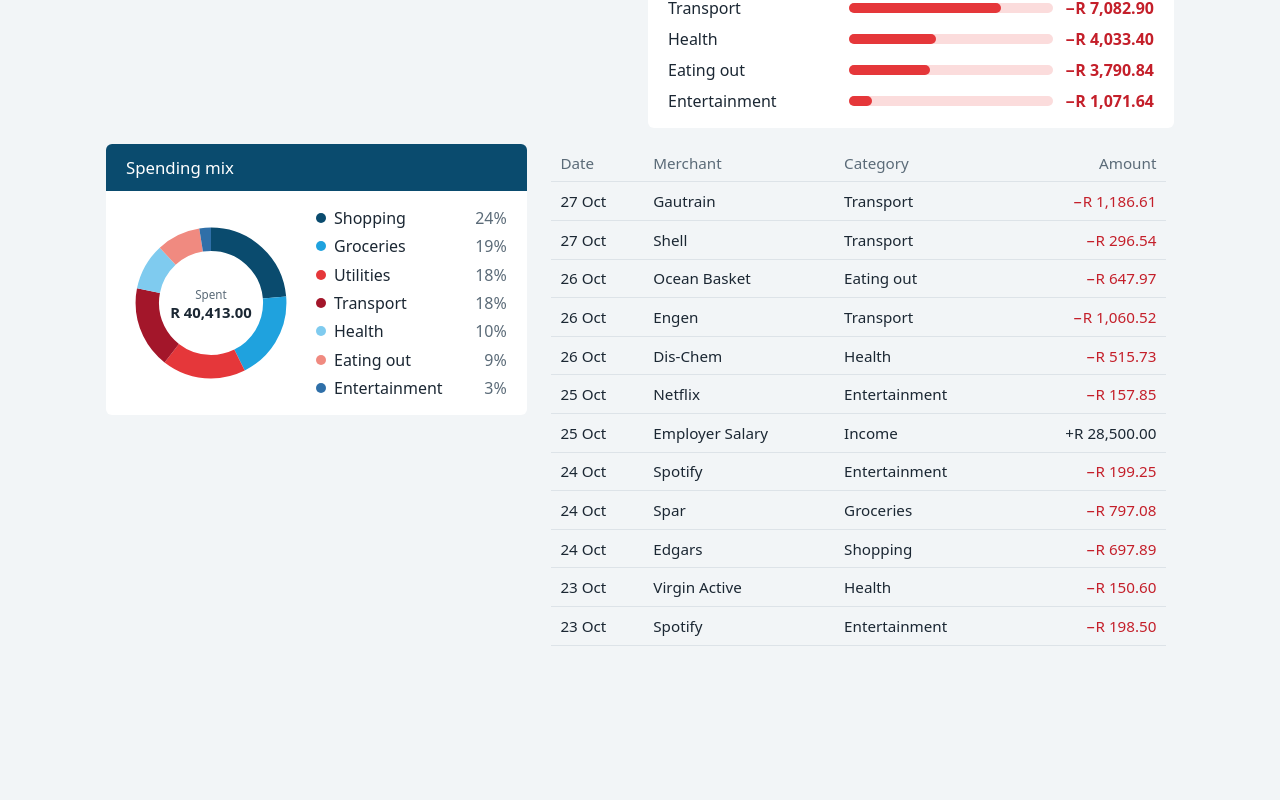
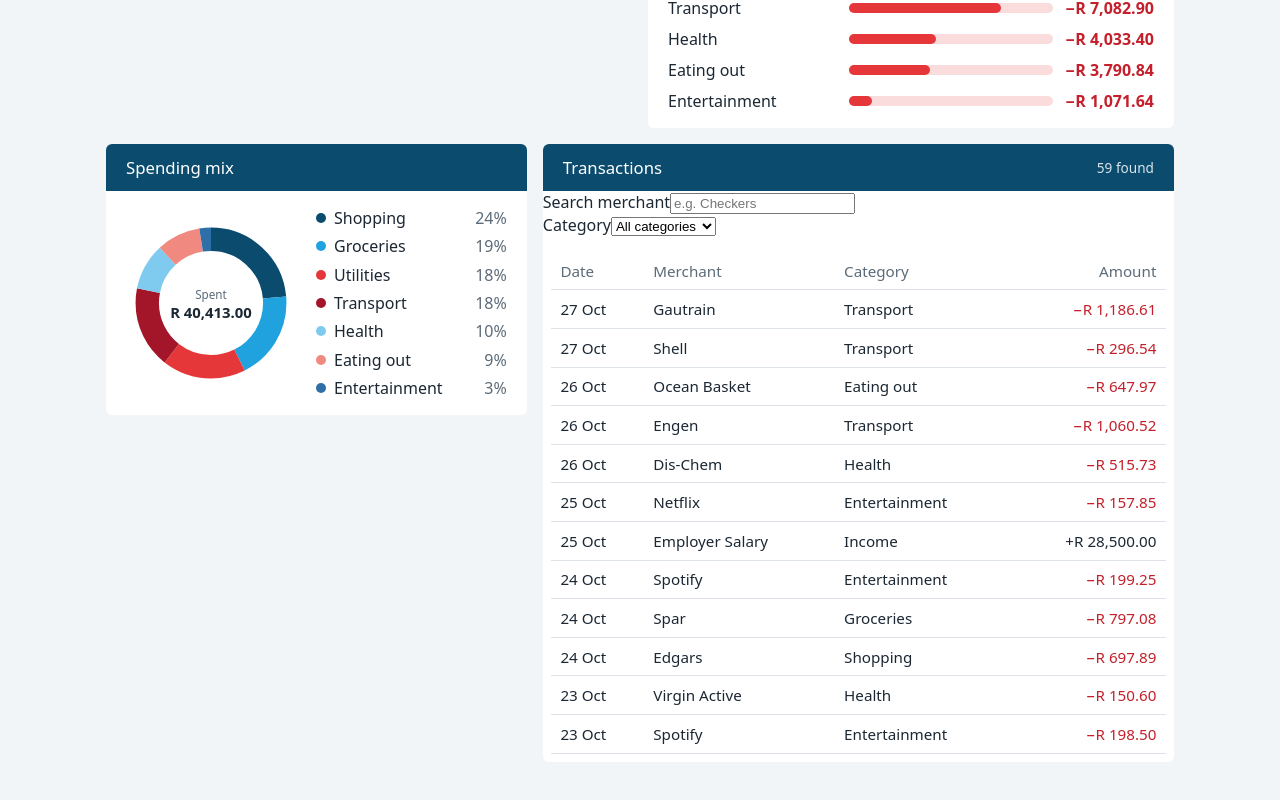
Before and after one commit to Tshifhiwa13/spending-insights, a React (Vite) app: page / in a window 1280 px wide. Shown: the part 798-1598 px from the top of the page. Before the commit the page ends 1500 px from the top, so only its background shows below. Built offline with nearby package versions, Linux system fonts and the light colour scheme.

Commit message:
Load transactions in panel instead of dashboard

```diff
--- a/src/App.jsx
+++ b/src/App.jsx
@@ -4,7 +4,7 @@
 import PeriodPicker from './components/PeriodPicker';
 import SpendingDonut from './components/SpendingDonut';
 import StatementInfo from './components/StatementInfo';
-import TransactionsTable from './components/TransactionsTable';
+import TransactionsPanel from './components/TransactionsPanel';
 import { categoryLabel } from './data/categories';
 import { spendingService } from './services/spendingService';
 import { lastNDays } from './utils/dates';
@@ -19,13 +19,9 @@
     let cancelled = false;
     setState({ status: 'loading' });
 
-    Promise.all([
-      spendingService.getSummary(range),
-      spendingService.getTransactions(range),
-      spendingService.getMonthlyTotals(range),
-    ])
-      .then(([summary, transactions, monthly]) => {
-        if (!cancelled) setState({ status: 'ready', summary, transactions, monthly });
+    Promise.all([spendingService.getSummary(range), spendingService.getMonthlyTotals(range)])
+      .then(([summary, monthly]) => {
+        if (!cancelled) setState({ status: 'ready', summary, monthly });
       })
       .catch((error) => {
         if (cancelled) return;
@@ -60,15 +56,13 @@
           </div>
         )}
 
-        {state.status === 'ready' && (
-          <Dashboard summary={state.summary} transactions={state.transactions} monthly={state.monthly} />
-        )}
+        {state.status === 'ready' && <Dashboard summary={state.summary} monthly={state.monthly} range={range} />}
       </main>
     </>
   );
 }
 
-function Dashboard({ summary, transactions, monthly }) {
+function Dashboard({ summary, monthly, range }) {
   const moneyIn = summary.incomeBySource.map((s) => ({ label: s.source, total: s.total }));
   const moneyOut = summary.byCategory.map((c) => ({ label: categoryLabel(c.category), total: c.total }));
 
@@ -102,7 +96,7 @@
 
       <div className="grid-2 grid-wide-right">
         <SpendingDonut categories={summary.byCategory} totalSpent={summary.totalSpent} />
-        <TransactionsTable transactions={transactions} />
+        <TransactionsPanel range={range} />
       </div>
     </div>
   );
```
